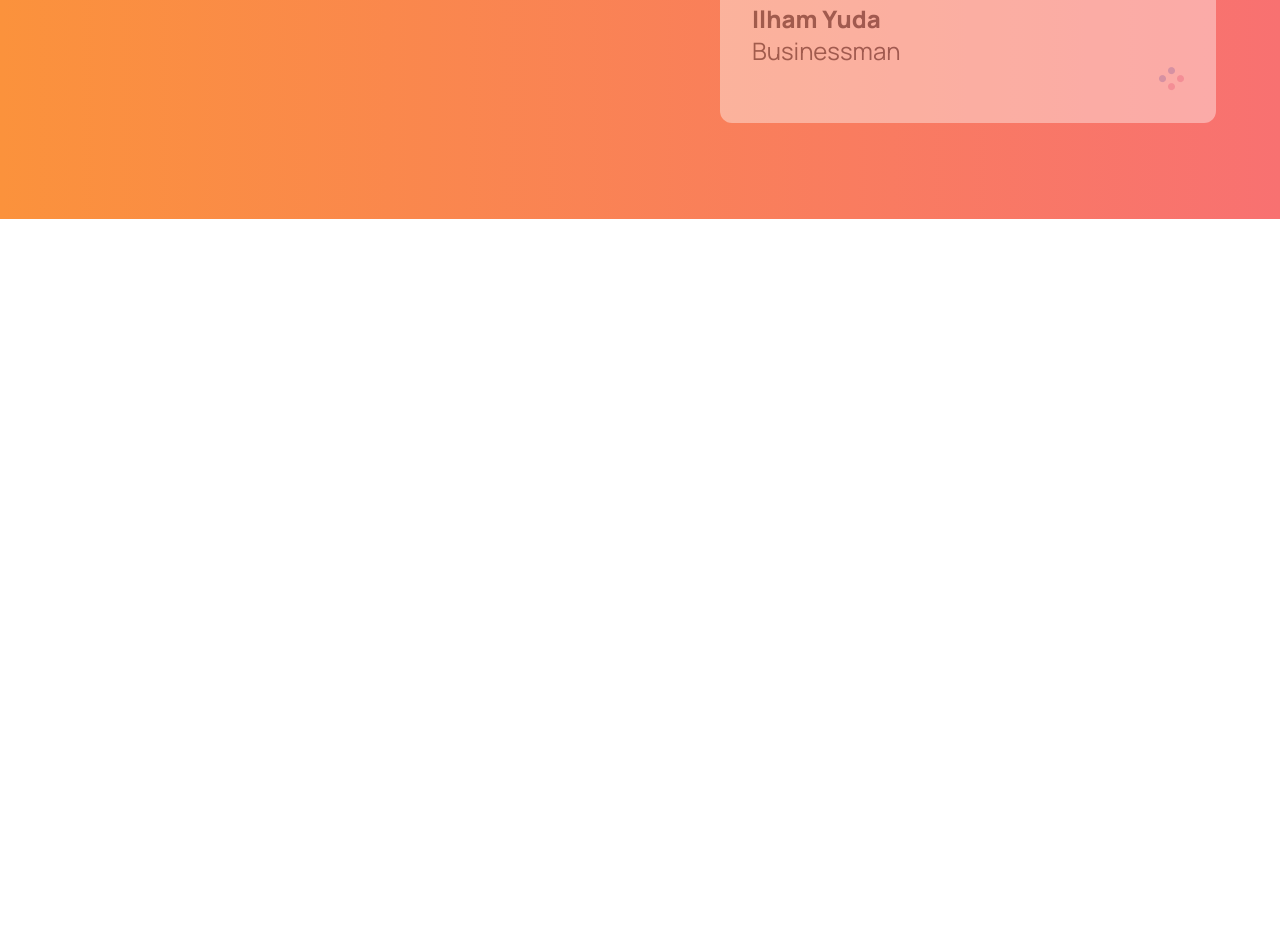
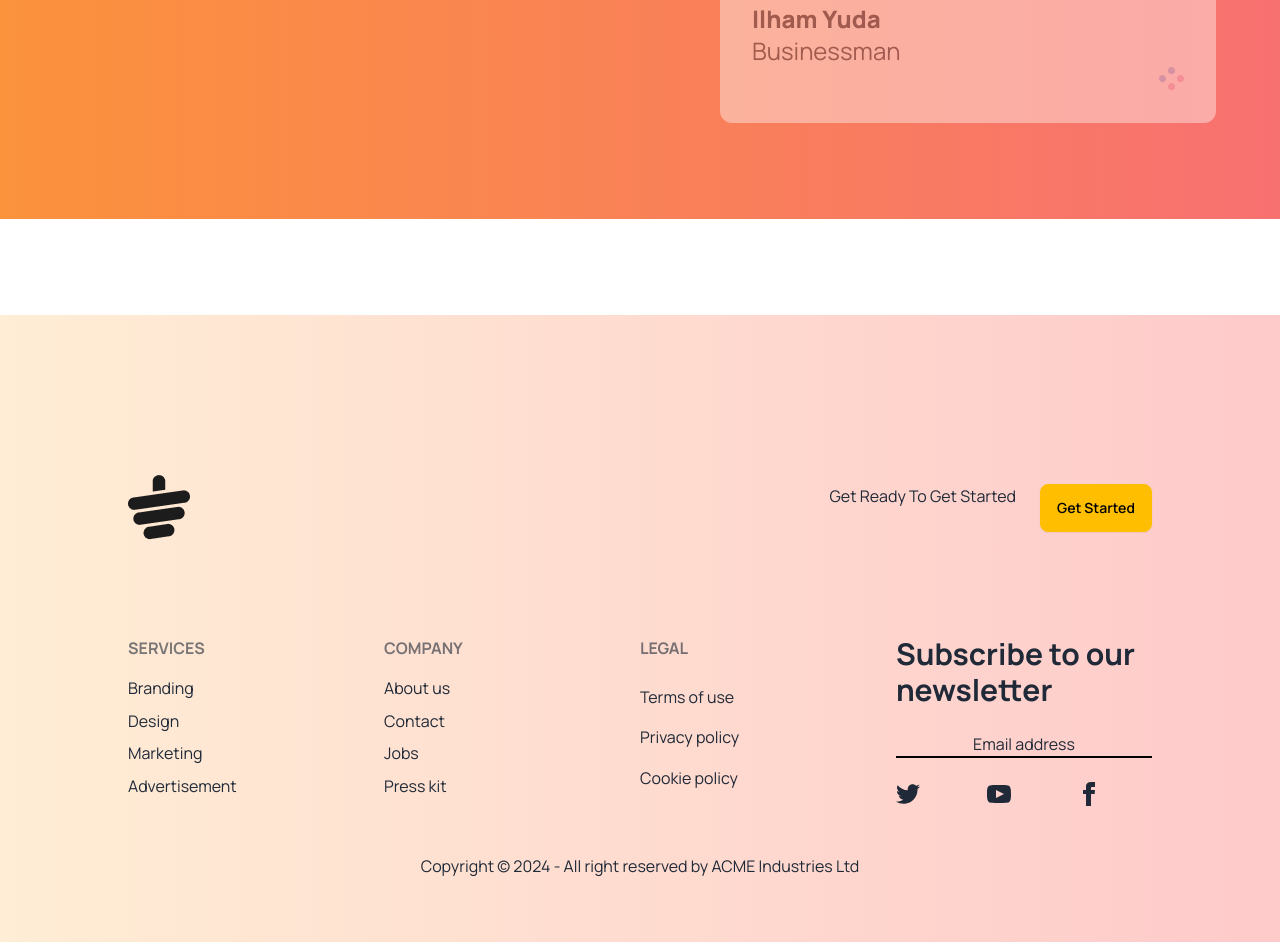
Before and after one commit to mddipu2219/Tea-House-Zone, a plain HTML site: page index.html in a window 1280 px wide. Shown: the part 2758-3700 px from the top of the page. Before the commit the page ends 3073 px from the top, so only its background shows below. Drawn offline with nearby package versions, Linux system fonts and the light colour scheme.

Commit message:
finished footer

```diff
--- a/index.html
+++ b/index.html
@@ -224,6 +224,86 @@
         </div>
       </section>
     </main>
-    <footer></footer>
+    <!-- footer -->
+    <footer
+      class="p-10 bg-gradient-to-r from-orange-100 to-red-200 px-32 py-16"
+    >
+      <div class="my-24 flex justify-between items-center">
+        <img src="images/cup.png" alt="" />
+        <div class="gap-6 flex">
+          <p>Get Ready To Get Started</p>
+          <button class="btn btn-warning">Get Started</button>
+        </div>
+      </div>
+      <div class="grid grid-cols-4">
+        <div class="grid grid-cols-1">
+          <h6 class="footer-title">Services</h6>
+          <a class="link link-hover">Branding</a>
+          <a class="link link-hover">Design</a>
+          <a class="link link-hover">Marketing</a>
+          <a class="link link-hover">Advertisement</a>
+        </div>
+        <div class="grid grid-cols-1">
+          <h6 class="footer-title">Company</h6>
+          <a class="link link-hover">About us</a>
+          <a class="link link-hover">Contact</a>
+          <a class="link link-hover">Jobs</a>
+          <a class="link link-hover">Press kit</a>
+        </div>
+
+        <div class="grid grid-cols-1">
+          <h6 class="footer-title">Legal</h6>
+          <a class="link link-hover">Terms of use</a>
+          <a class="link link-hover">Privacy policy</a>
+          <a class="link link-hover">Cookie policy</a>
+        </div>
+        <div class="grid grid-cols-1">
+          <h6 class="text-3xl font-bold mb-6">Subscribe to our newsletter</h6>
+
+          <button class="mb-6 border-b-2 border-black">Email address</button>
+          <div class="grid grid-flow-col gap-4">
+            <a
+              ><svg
+                xmlns="http://www.w3.org/2000/svg"
+                width="24"
+                height="24"
+                viewBox="0 0 24 24"
+                class="fill-current"
+              >
+                <path
+                  d="M24 4.557c-.883.392-1.832.656-2.828.775 1.017-.609 1.798-1.574 2.165-2.724-.951.564-2.005.974-3.127 1.195-.897-.957-2.178-1.555-3.594-1.555-3.179 0-5.515 2.966-4.797 6.045-4.091-.205-7.719-2.165-10.148-5.144-1.29 2.213-.669 5.108 1.523 6.574-.806-.026-1.566-.247-2.229-.616-.054 2.281 1.581 4.415 3.949 4.89-.693.188-1.452.232-2.224.084.626 1.956 2.444 3.379 4.6 3.419-2.07 1.623-4.678 2.348-7.29 2.04 2.179 1.397 4.768 2.212 7.548 2.212 9.142 0 14.307-7.721 13.995-14.646.962-.695 1.797-1.562 2.457-2.549z"
+                ></path></svg
+            ></a>
+            <a
+              ><svg
+                xmlns="http://www.w3.org/2000/svg"
+                width="24"
+                height="24"
+                viewBox="0 0 24 24"
+                class="fill-current"
+              >
+                <path
+                  d="M19.615 3.184c-3.604-.246-11.631-.245-15.23 0-3.897.266-4.356 2.62-4.385 8.816.029 6.185.484 8.549 4.385 8.816 3.6.245 11.626.246 15.23 0 3.897-.266 4.356-2.62 4.385-8.816-.029-6.185-.484-8.549-4.385-8.816zm-10.615 12.816v-8l8 3.993-8 4.007z"
+                ></path></svg
+            ></a>
+            <a
+              ><svg
+                xmlns="http://www.w3.org/2000/svg"
+                width="24"
+                height="24"
+                viewBox="0 0 24 24"
+                class="fill-current"
+              >
+                <path
+                  d="M9 8h-3v4h3v12h5v-12h3.642l.358-4h-4v-1.667c0-.955.192-1.333 1.115-1.333h2.885v-5h-3.808c-3.596 0-5.192 1.583-5.192 4.615v3.385z"
+                ></path></svg
+            ></a>
+          </div>
+        </div>
+      </div>
+      <div class="text-center mt-12">
+        <p>Copyright © 2024 - All right reserved by ACME Industries Ltd</p>
+      </div>
+    </footer>
   </body>
 </html>
```
